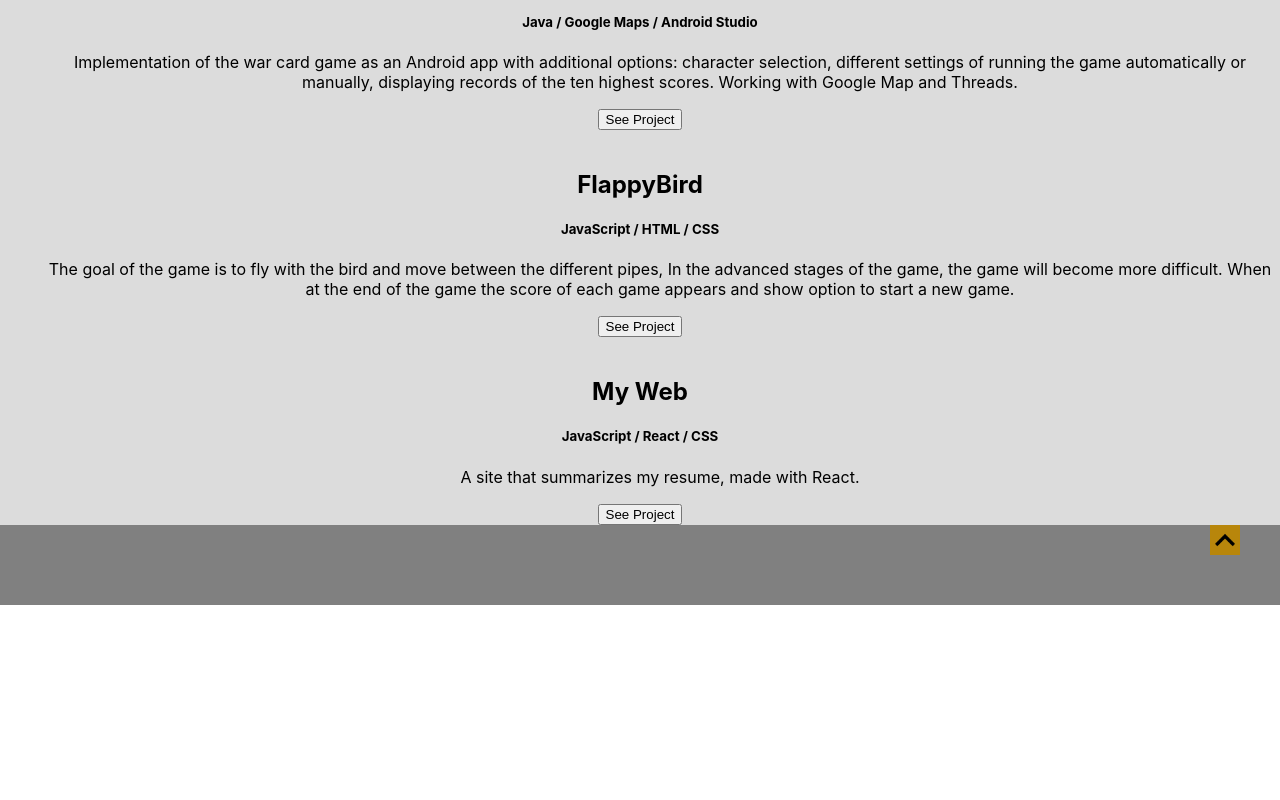
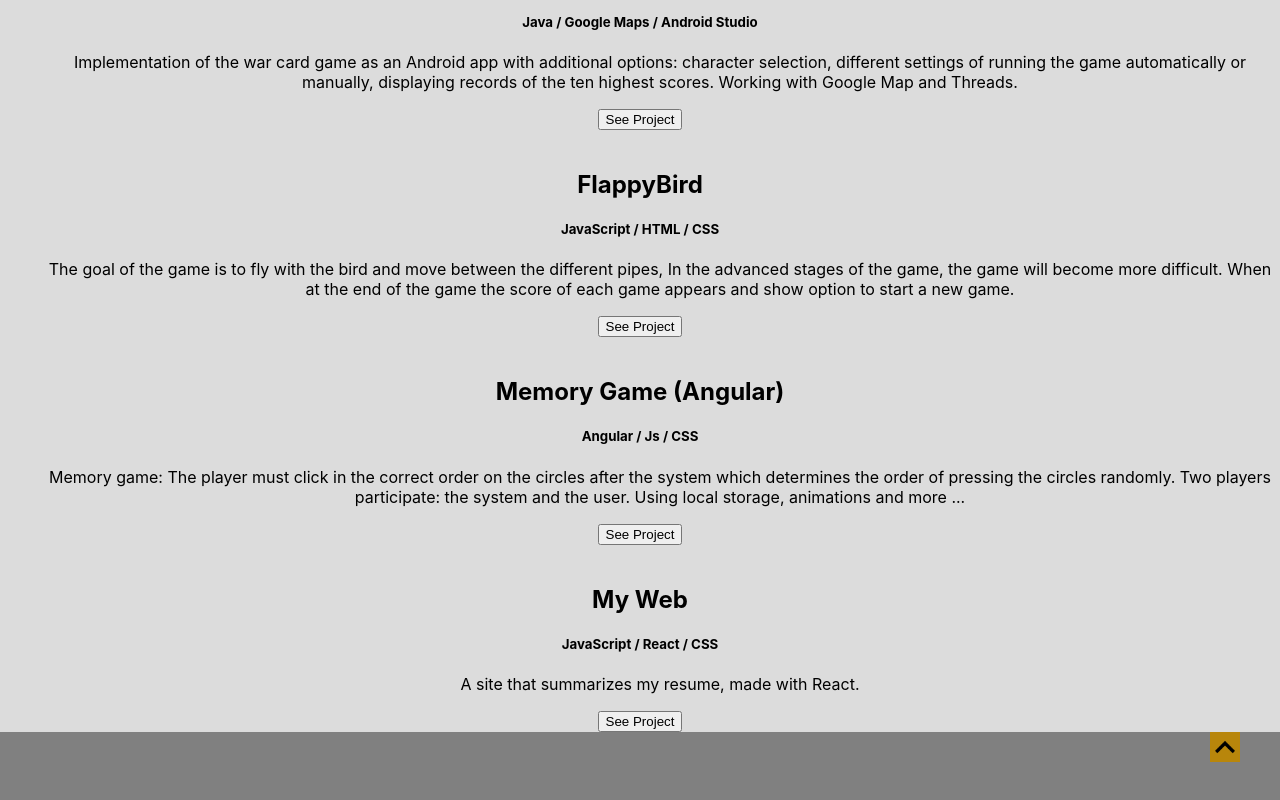
Before and after one commit to ShakuriAvi/My-CV, a React (Create React App) app: page / in a window 1280 px wide. Shown: the part 1871-2671 px from the top of the page. Before the commit the page ends 2476 px from the top, so only its background shows below. Built offline with nearby package versions, Linux system fonts and the light colour scheme.

Commit message:
add project

```diff
--- a/src/component/Project.jsx
+++ b/src/component/Project.jsx
@@ -5,6 +5,7 @@ import goalMeet from 'C:/Users/shaku/OneDrive/Desktop/לימודים/React/my-we
 import cardWar from 'C:/Users/shaku/OneDrive/Desktop/לימודים/React/my-web/src/image/cardWarPic.png';
 import FlappyBird from 'C:/Users/shaku/OneDrive/Desktop/לימודים/React/my-web/src/image/flappyBirds.png';
 import myWeb from 'C:/Users/shaku/OneDrive/Desktop/לימודים/React/my-web/src/image/myWeb.png';
+import memoryGameAngular from 'C:/Users/shaku/OneDrive/Desktop/לימודים/React/my-web/src/image/memoryGameAngular.png';
 
 const Project = () => {
     const testData = [
@@ -25,6 +26,9 @@ const Project = () => {
             nameProject: "FlappyBird", tools: "JavaScript / HTML / CSS ", description: " The goal of the game is to fly with the bird and move between the different pipes,\n" +
                 " In the advanced stages of the game, the game will become more difficult.\n When at the end of the game the score of each game appears\n" +
                 "and show option to start a new game.", pictureHref: FlappyBird, href: "https://github.com/ShakuriAvi/FlappyBird"
+        },
+        {
+            nameProject: "Memory Game (Angular)", tools: "Angular / Js / CSS ", description: "Memory game: The player must click in the correct order on the circles after the system which determines the order of pressing the circles randomly.\n Two players participate: the system and the user. Using local storage, animations and more ...", pictureHref: memoryGameAngular, href: "https://github.com/ShakuriAvi/MemoryGame-Angular"
         },
         {
             nameProject: "My Web", tools: "JavaScript / React / CSS ", description: " A site that summarizes my resume, made with React.", pictureHref: myWeb, href: "https://github.com/ShakuriAvi/my-CV"
```
